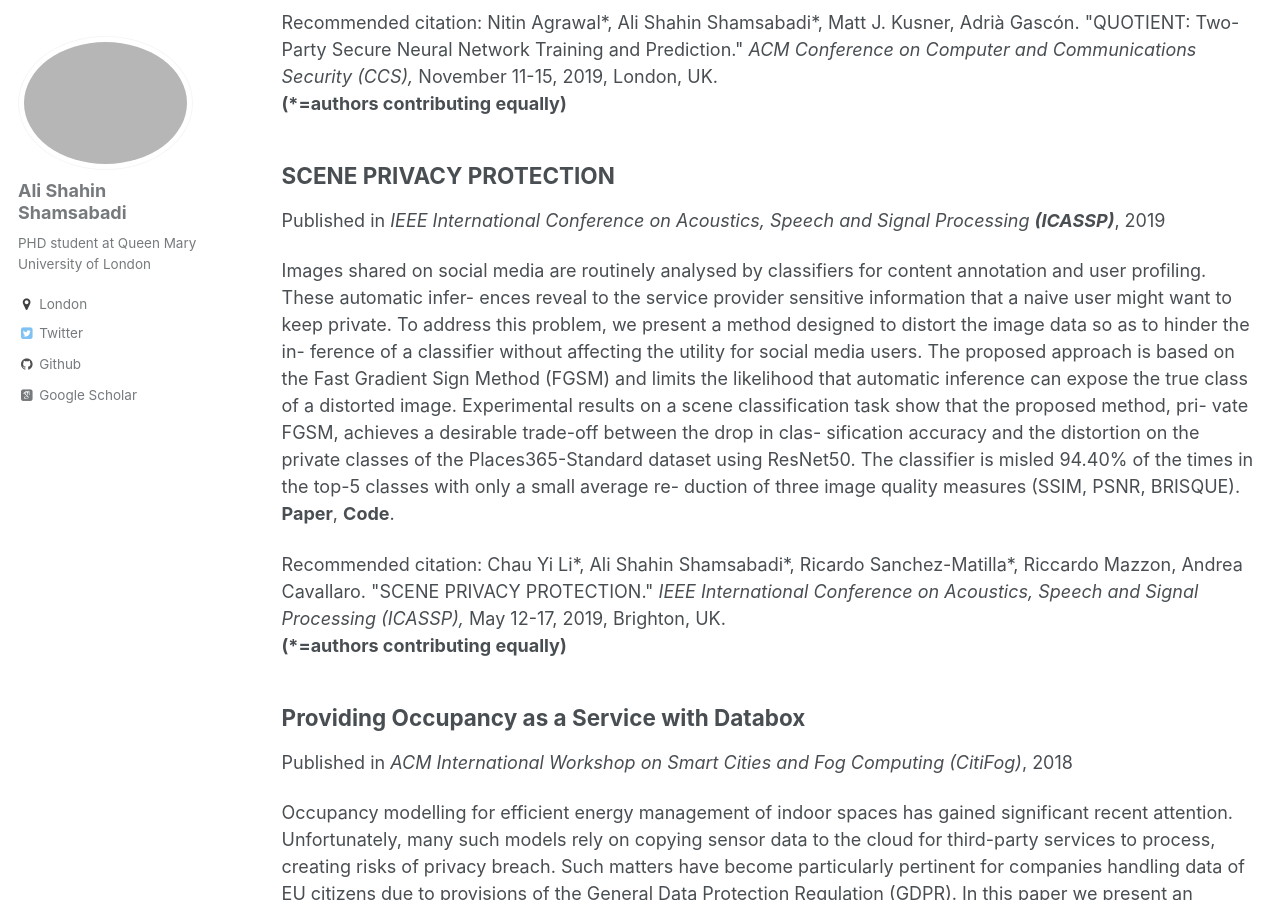
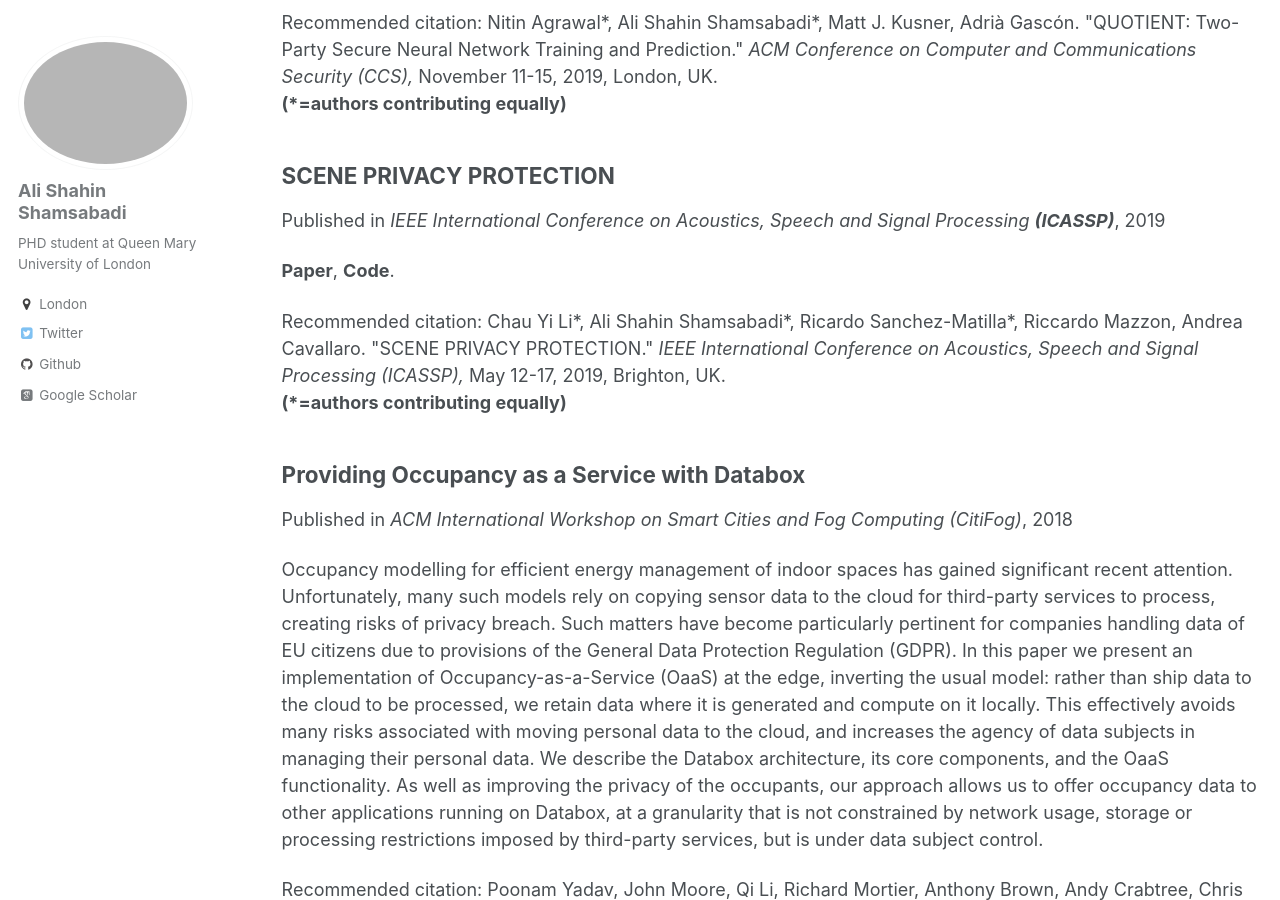
Before and after one commit to AliShahin/AliShahin.github.io, a Jekyll site: the page built from _pages/publications.md, in a window 1280 px wide and 900 px high, scrolled down 598 px. Built offline with Jekyll 4.4.1, drawn with Linux system fonts in a browser that asks for light colours; some web fonts are replaced.

Commit message:
Update 2019-05-01_Scene-Privay-Preserving.md

```diff
--- a/_publications/2019-05-01_Scene-Privay-Preserving.md
+++ b/_publications/2019-05-01_Scene-Privay-Preserving.md
@@ -2,13 +2,13 @@
 title: "SCENE PRIVACY PROTECTION"
 collection: publications
 permalink: /publication/2019-05-01_Scene-Privay-Preserving
-excerpt: 'Images shared on social media are routinely analysed by classifiers for content annotation and user profiling. These automatic infer- ences reveal to the service provider sensitive information that a naive user might want to keep private. To address this problem, we present a method designed to distort the image data so as to hinder the in- ference of a classifier without affecting the utility for social media users. The proposed approach is based on the Fast Gradient Sign Method (FGSM) and limits the likelihood that automatic inference can expose the true class of a distorted image. Experimental results on a scene classification task show that the proposed method, pri- vate FGSM, achieves a desirable trade-off between the drop in clas- sification accuracy and the distortion on the private classes of the Places365-Standard dataset using ResNet50. The classifier is misled 94.40% of the times in the top-5 classes with only a small average re- duction of three image quality measures (SSIM, PSNR, BRISQUE). <br> [<b>Paper</b>](https://ieeexplore.ieee.org/abstract/document/8682225),
+excerpt: '[<b>Paper</b>](https://ieeexplore.ieee.org/abstract/document/8682225),
 [<b>Code</b>](https://github.com/AliShahin/P-FGSM).'
 date: 2019-05-12
 venue: 'IEEE International Conference on Acoustics, Speech and Signal Processing <b> (ICASSP)</b>'
 citation: 'Chau Yi Li*, Ali Shahin Shamsabadi*, Ricardo Sanchez-Matilla*, Riccardo Mazzon, Andrea Cavallaro. &quot;SCENE PRIVACY PROTECTION.&quot; <i> IEEE International Conference on Acoustics, Speech and Signal Processing (ICASSP), </i> May 12-17, 2019, Brighton, UK. <br> <b> (*=authors contributing equally) </b>'
 ---
-Images shared on social media are routinely analysed by classifiers for content annotation and user profiling. These automatic infer- ences reveal to the service provider sensitive information that a naive user might want to keep private. To address this problem, we present a method designed to distort the image data so as to hinder the in- ference of a classifier without affecting the utility for social media users. The proposed approach is based on the Fast Gradient Sign Method (FGSM) and limits the likelihood that automatic inference can expose the true class of a distorted image. Experimental results on a scene classification task show that the proposed method, pri- vate FGSM, achieves a desirable trade-off between the drop in clas- sification accuracy and the distortion on the private classes of the Places365-Standard dataset using ResNet50. The classifier is misled 94.40% of the times in the top-5 classes with only a small average re- duction of three image quality measures (SSIM, PSNR, BRISQUE).
+Images shared on social media are routinely analysed by classifiers for content annotation and user profiling. These automatic infer- ences reveal to the service provider sensitive information that a naive user might want to keep private. To address this problem, we present a method designed to distort the image data so as to hinder the inference of a classifier without affecting the utility for social media users. The proposed approach is based on the Fast Gradient Sign Method (FGSM) and limits the likelihood that automatic inference can expose the true class of a distorted image. Experimental results on a scene classification task show that the proposed method, private FGSM, achieves a desirable trade-off between the drop in classification accuracy and the distortion on the private classes of the Places365-Standard dataset using ResNet50. The classifier is misled 94.40% of the times in the top-5 classes with only a small average reduction of three image quality measures (SSIM, PSNR, BRISQUE).
 
 [Paper](https://ieeexplore.ieee.org/abstract/document/8682225),
 [Code](https://github.com/AliShahin/P-FGSM)
```
